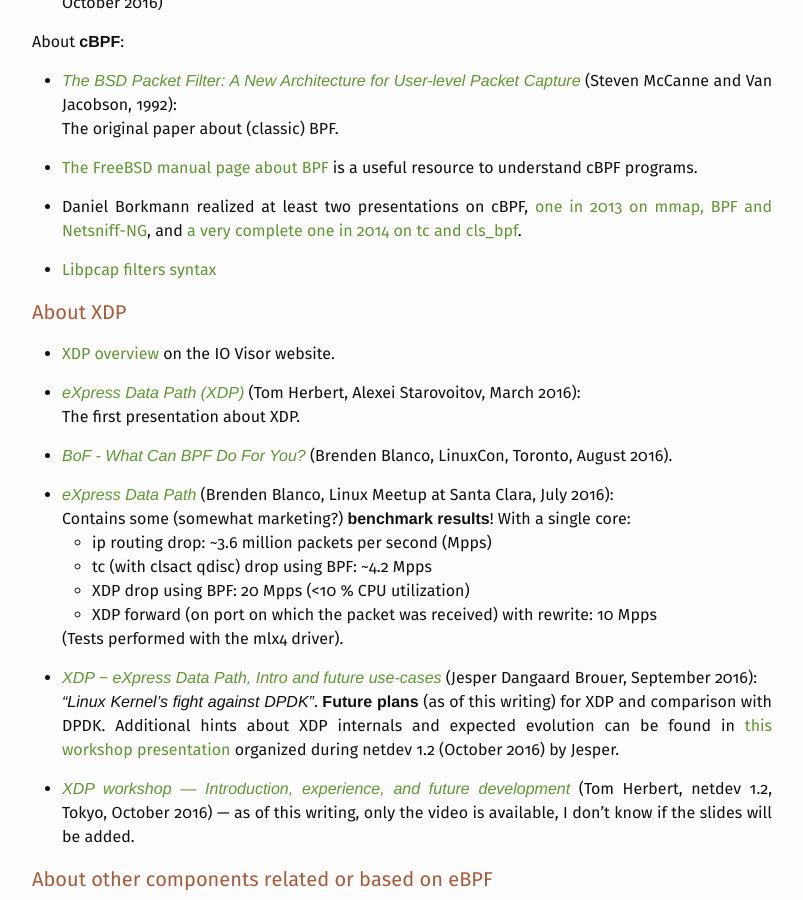
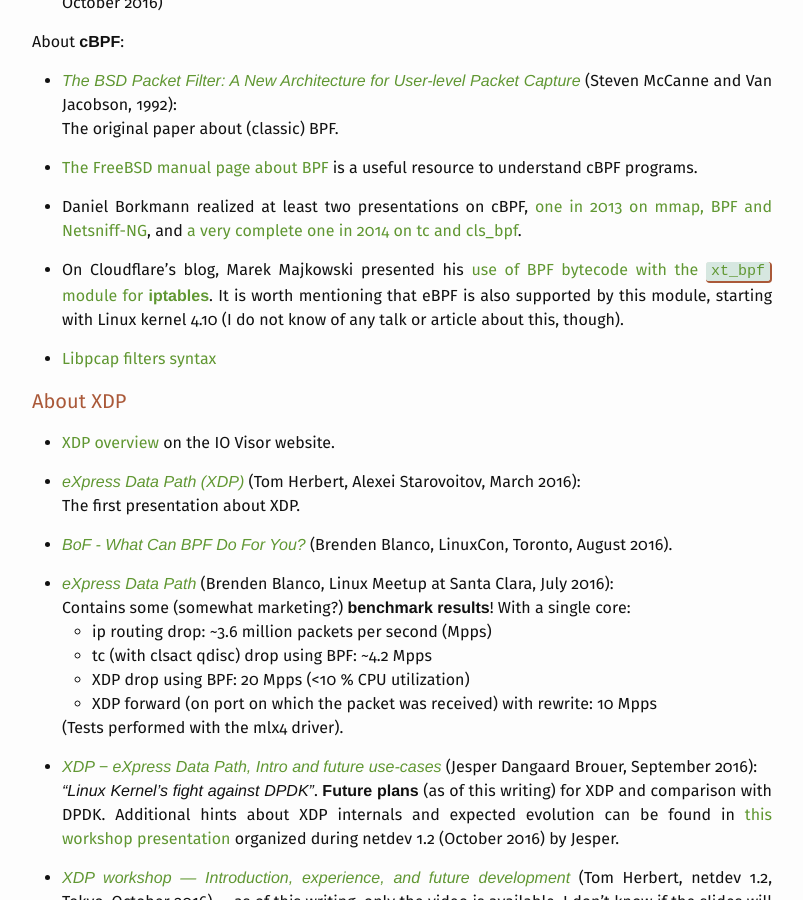
Before and after one commit to qmonnet/whirl-offload, a Jekyll site: the page built from _posts/2016-09-01-dive-into-bpf.md, in a window 1280 px wide and 900 px high, scrolled down 3265 px. Shown: the whole window, without its empty margins (238-1041 px from the left). Built offline with Jekyll 4.4.1, drawn with Linux system fonts in a browser that asks for light colours; some web fonts are replaced.

Commit message:
posts/BPF_resources: add link to cBPF with iptables post
Thanks (again) to Daniel Craig for this link.

```diff
--- a/_posts/2016-09-01-dive-into-bpf.md
+++ b/_posts/2016-09-01-dive-into-bpf.md
@@ -199,6 +199,12 @@
 * Daniel Borkmann realized at least two presentations on cBPF,
   [one in 2013 on mmap, BPF and Netsniff-NG](http://borkmann.ch/talks/2013_devconf.pdf), and
   [a very complete one in 2014 on tc and cls\_bpf](http://borkmann.ch/talks/2014_devconf.pdf).
+
+* On Cloudflare's blog, Marek Majkowski presented his
+  [use of BPF bytecode with the `xt_bpf` module for **iptables**](https://blog.cloudflare.com/introducing-the-bpf-tools/).
+  It is worth mentioning that eBPF is also supported by this module, starting
+  with Linux kernel 4.10 (I do not know of any talk or article about this,
+  though).
 
 * [Libpcap filters syntax](http://biot.com/capstats/bpf.html)
 
```
